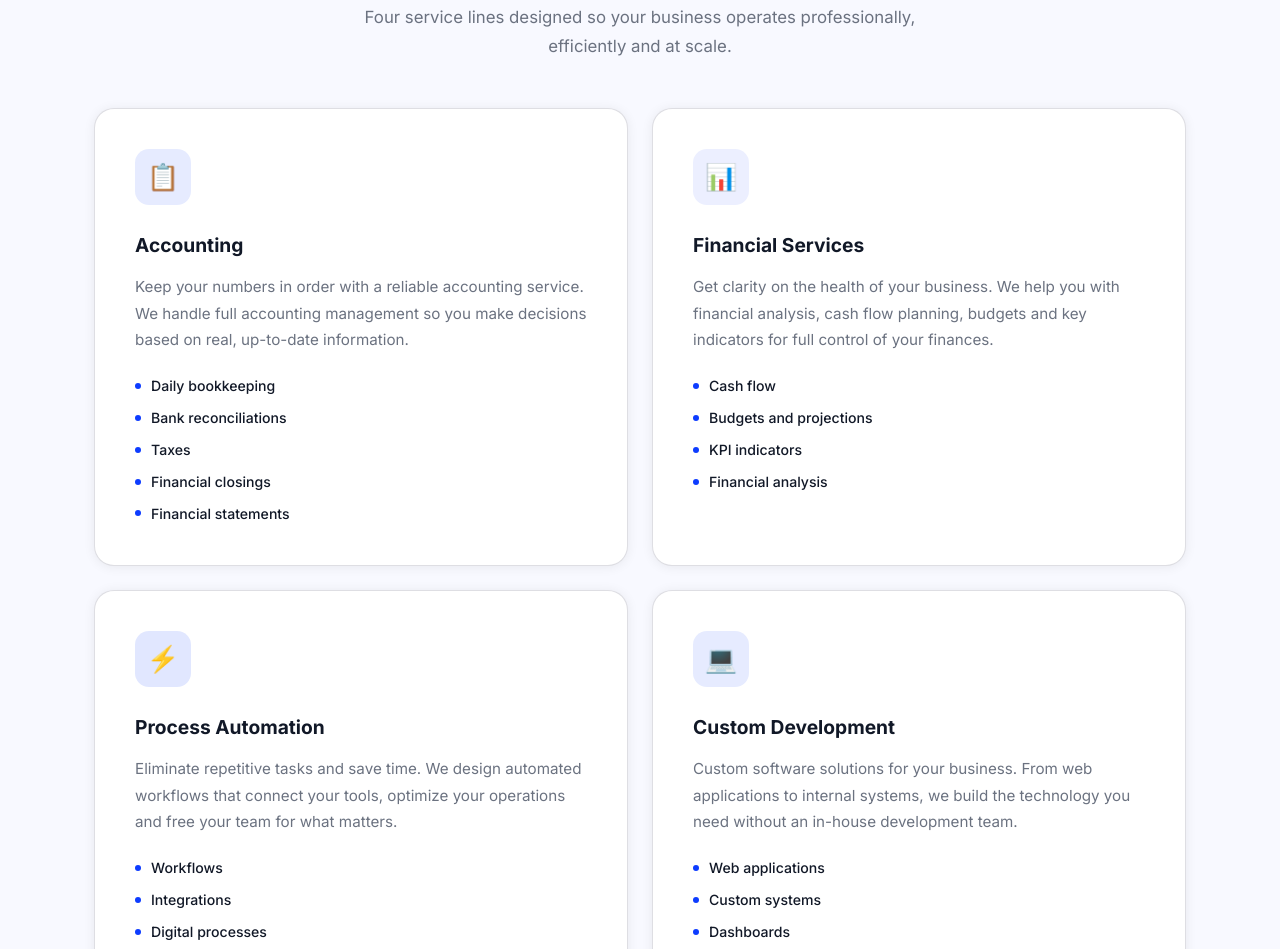
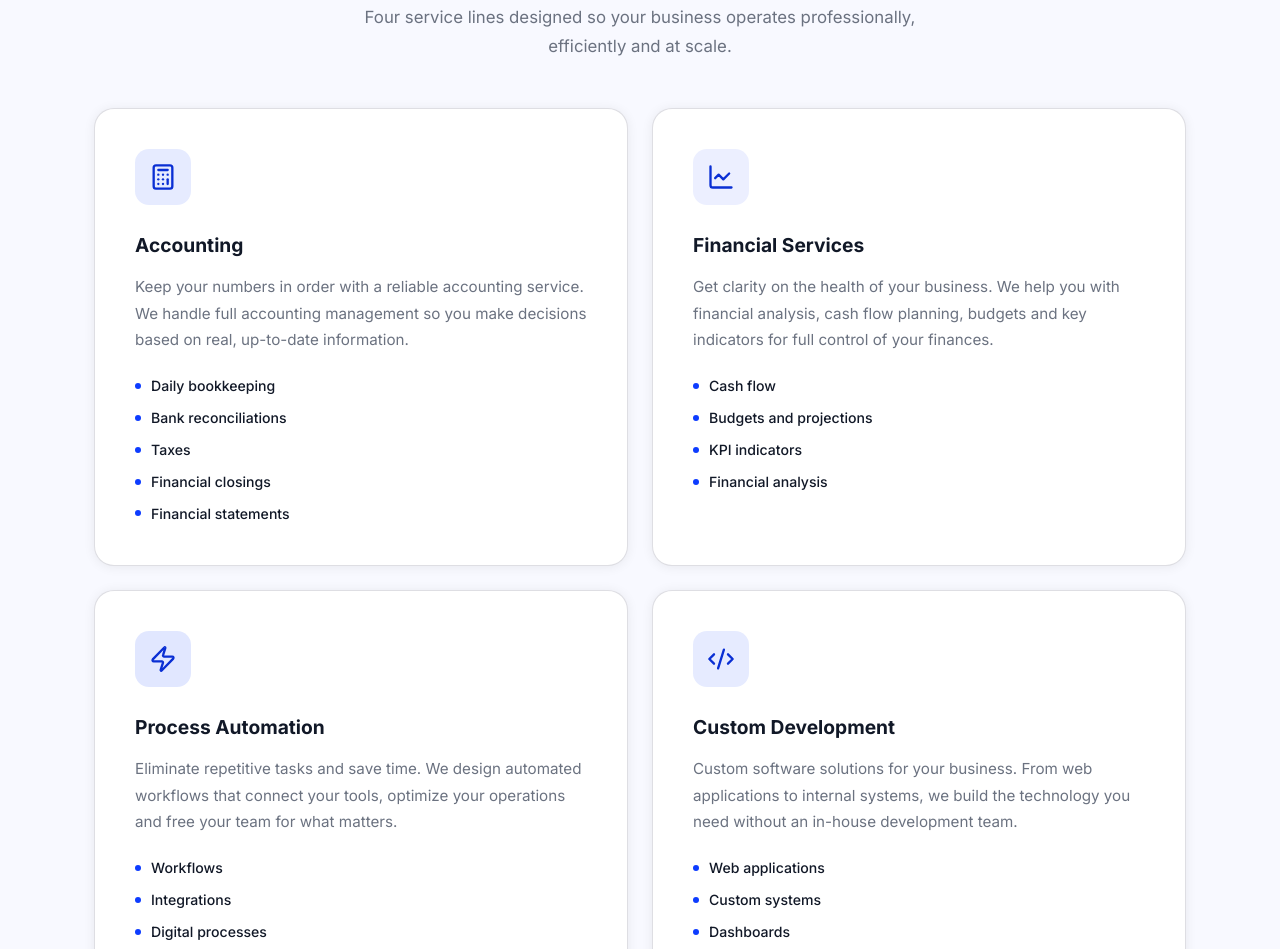
Before and after one commit to WilyerArias77/landing_growing_solutions, a website: page index.html in a window 1280 px wide. Shown: the part 1246-2195 px from the top of the page. Drawn offline with Linux system fonts and the light colour scheme; no server answers.

Commit message:
Íconos de línea (Lucide) en lugar de emojis en las tarjetas de servicios
calculator, chart-line, zap y code-xml como SVG en línea (la CSP no permite
cargarlos de un CDN), con el color primario de la marca.

Co-Authored-By: Claude Opus 5.5 <noreply@anthropic.com>

```diff
--- a/index.html
+++ b/index.html
@@ -798,7 +798,7 @@
       display: flex;
       align-items: center;
       justify-content: center;
-      font-size: 26px;
+      color: var(--primary);
       margin-bottom: 24px;
     }
 
@@ -2055,7 +2055,10 @@
       <div class="services-grid">
 
         <div class="service-card fade-in">
-          <div class="service-icon icon-blue">📋</div>
+          <div class="service-icon icon-blue">
+            <!-- Lucide: calculator -->
+            <svg width="28" height="28" viewBox="0 0 24 24" fill="none" stroke="currentColor" stroke-width="2" stroke-linecap="round" stroke-linejoin="round" aria-hidden="true"><rect width="16" height="20" x="4" y="2" rx="2" /><line x1="8" x2="16" y1="6" y2="6" /><line x1="16" x2="16" y1="14" y2="18" /><path d="M16 10h.01" /><path d="M12 10h.01" /><path d="M8 10h.01" /><path d="M12 14h.01" /><path d="M8 14h.01" /><path d="M12 18h.01" /><path d="M8 18h.01" /></svg>
+          </div>
           <h3 data-i18n="servicios.card1.title">Contabilidad</h3>
           <p data-i18n="servicios.card1.desc">Mantén tus números en orden con un servicio contable confiable. Nos encargamos de la gestión contable
             integral para que tomes decisiones basadas en información real y actualizada.</p>
@@ -2069,7 +2072,10 @@
         </div>
 
         <div class="service-card fade-in">
-          <div class="service-icon icon-orange">📊</div>
+          <div class="service-icon icon-orange">
+            <!-- Lucide: chart-line -->
+            <svg width="28" height="28" viewBox="0 0 24 24" fill="none" stroke="currentColor" stroke-width="2" stroke-linecap="round" stroke-linejoin="round" aria-hidden="true"><path d="M3 3v16a2 2 0 0 0 2 2h16" /><path d="m19 9-5 5-4-4-3 3" /></svg>
+          </div>
           <h3 data-i18n="servicios.card2.title">Servicios Financieros</h3>
           <p data-i18n="servicios.card2.desc">Obtén claridad sobre la salud de tu negocio. Te ayudamos con análisis financiero, planeación de flujo de
             caja, presupuestos e indicadores clave para un control total de tus finanzas.</p>
@@ -2082,7 +2088,10 @@
         </div>
 
         <div class="service-card fade-in">
-          <div class="service-icon icon-lightblue">⚡</div>
+          <div class="service-icon icon-lightblue">
+            <!-- Lucide: zap -->
+            <svg width="28" height="28" viewBox="0 0 24 24" fill="none" stroke="currentColor" stroke-width="2" stroke-linecap="round" stroke-linejoin="round" aria-hidden="true"><path d="M4 14a1 1 0 0 1-.78-1.63l9.9-10.2a.5.5 0 0 1 .86.46l-1.92 6.02A1 1 0 0 0 13 10h7a1 1 0 0 1 .78 1.63l-9.9 10.2a.5.5 0 0 1-.86-.46l1.92-6.02A1 1 0 0 0 11 14z" /></svg>
+          </div>
           <h3 data-i18n="servicios.card3.title">Automatización de Procesos</h3>
           <p data-i18n="servicios.card3.desc">Elimina tareas repetitivas y ahorra tiempo. Diseñamos flujos de trabajo automatizados que conectan tus
             herramientas, optimizan tu operación y liberan a tu equipo para lo importante.</p>
@@ -2095,7 +2104,10 @@
         </div>
 
         <div class="service-card fade-in">
-          <div class="service-icon icon-navy">💻</div>
+          <div class="service-icon icon-navy">
+            <!-- Lucide: code-xml -->
+            <svg width="28" height="28" viewBox="0 0 24 24" fill="none" stroke="currentColor" stroke-width="2" stroke-linecap="round" stroke-linejoin="round" aria-hidden="true"><path d="m18 16 4-4-4-4" /><path d="m6 8-4 4 4 4" /><path d="m14.5 4-5 16" /></svg>
+          </div>
           <h3 data-i18n="servicios.card4.title">Desarrollos a la Medida</h3>
           <p data-i18n="servicios.card4.desc">Soluciones de software personalizadas para tu negocio. Desde aplicaciones web hasta sistemas internos,
             construimos la tecnología que necesitas sin que tengas un equipo de desarrollo propio.</p>
```
